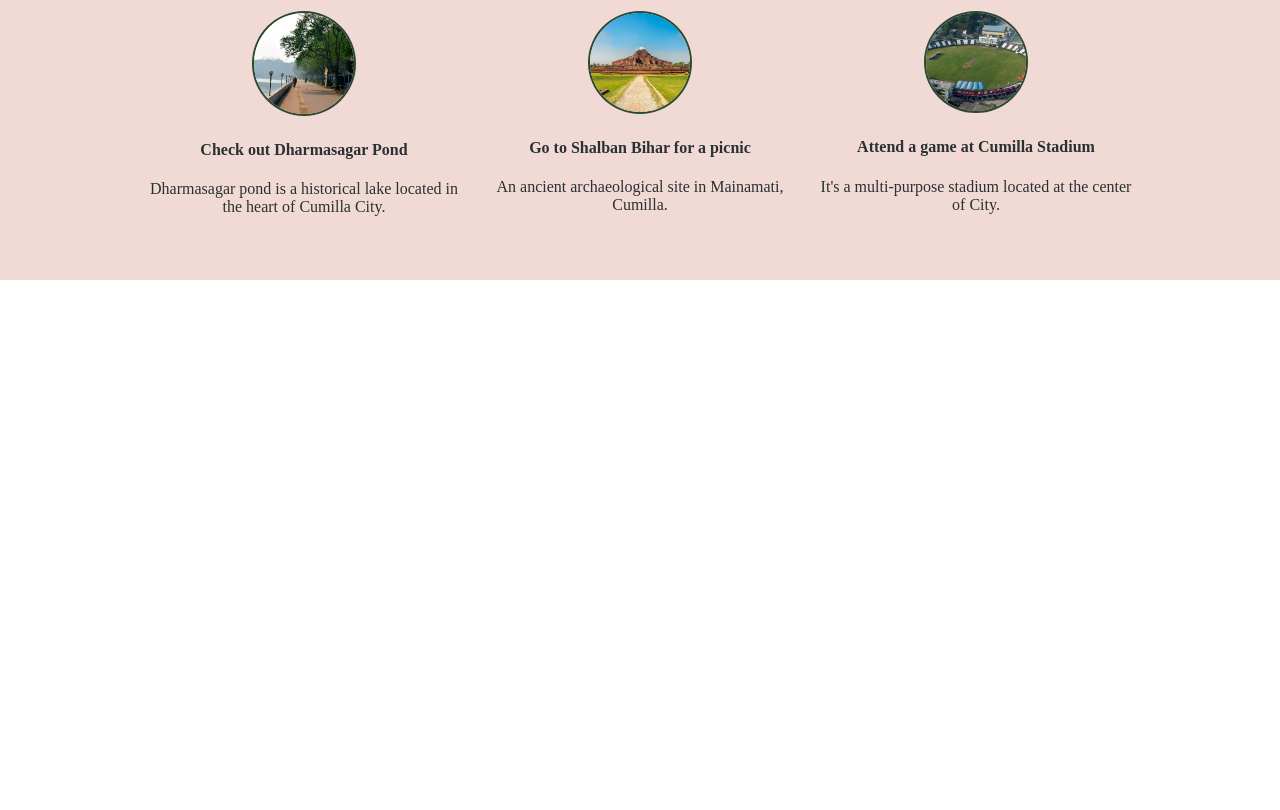
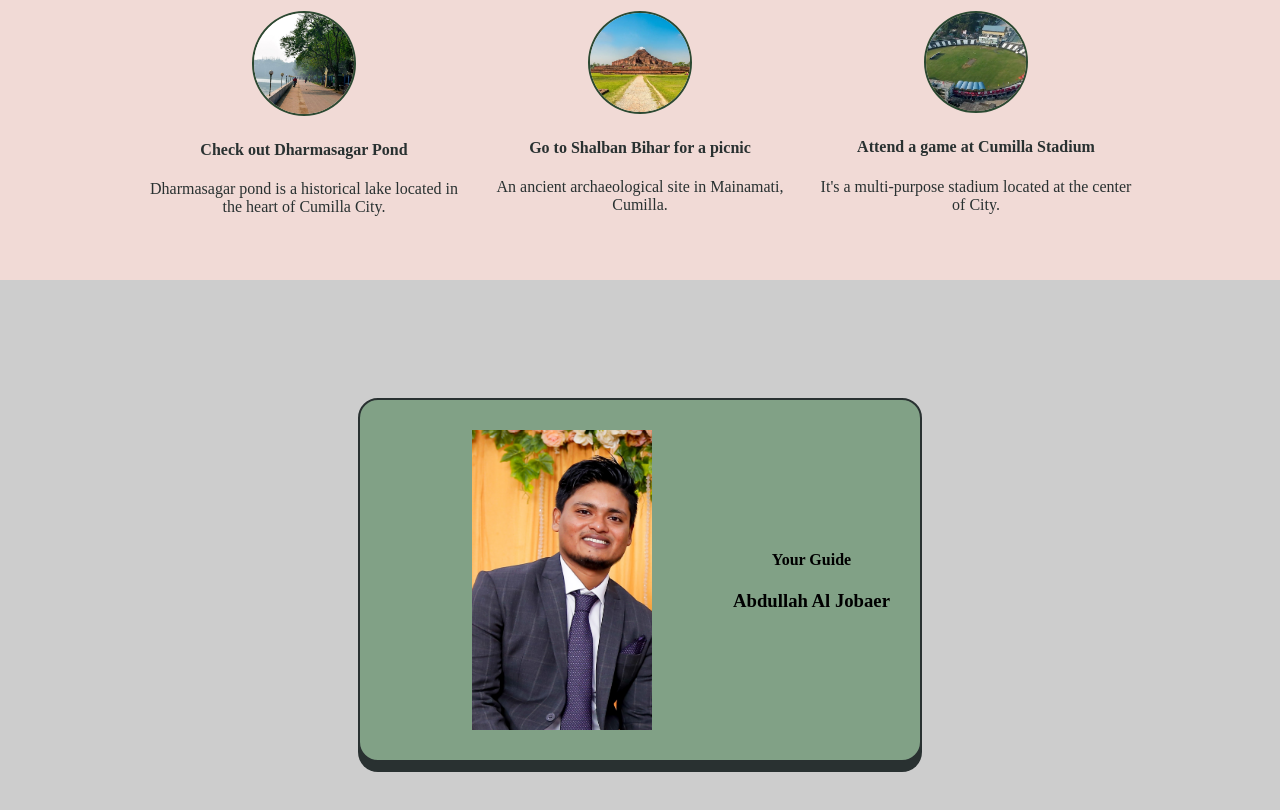
Before and after one commit to AbdullahAlJobaer/My-Hometown-Homepage, a plain HTML site: page index.html in a window 1280 px wide. Shown: the part 498-1308 px from the top of the page. Before the commit the page ends 800 px from the top, so only its background shows below. Drawn offline with Linux system fonts and the light colour scheme; a web font is replaced by a local one.

Commit message:
Added guide section

```diff
--- a/index.html
+++ b/index.html
@@ -32,6 +32,14 @@
                     </div>
             </div>
         </div>
-        <div class="guide"></div>
+        <div class="guide-section">
+            <div class="card">
+                <div class="pic"></div>
+                <div class="info">
+                    <h4>Your Guide</h4>
+                    <h3>Abdullah Al Jobaer</h3>
+                </div>
+            </div>
+        </div>
     </body>
 </html>
--- a/style.css
+++ b/style.css
@@ -78,3 +78,40 @@ body {
 .font-24 {
     font-size: 24;
 }
+
+
+/* Guide */
+
+.guide-section {
+
+    background: #cdcdcd;
+    height: 600px;
+    display: flex;
+    flex-direction: column;
+    align-items: center;
+    justify-content: center;
+}
+
+.card {
+    background: #81a186;
+    margin: 50px auto;
+    height: 300px;
+    width: 500px;
+    padding: 30px;
+    border: 2px solid #293131;
+    border-radius: 20px;
+    box-shadow: 0px 10px #293131;
+    display: flex;
+    flex-direction: row;
+    align-items: center;
+    justify-content: space-around;
+}
+
+.pic {
+    background-image: url("images/guide.JPG");
+    background-size: cover;
+    background-position: center;
+    height: 300px;
+    width: 180px;
+    margin: 10px auto;
+}
```
Also changed, not shown: images/New folder/IMG_4352.JPG (added), images/guide.JPG (added).
